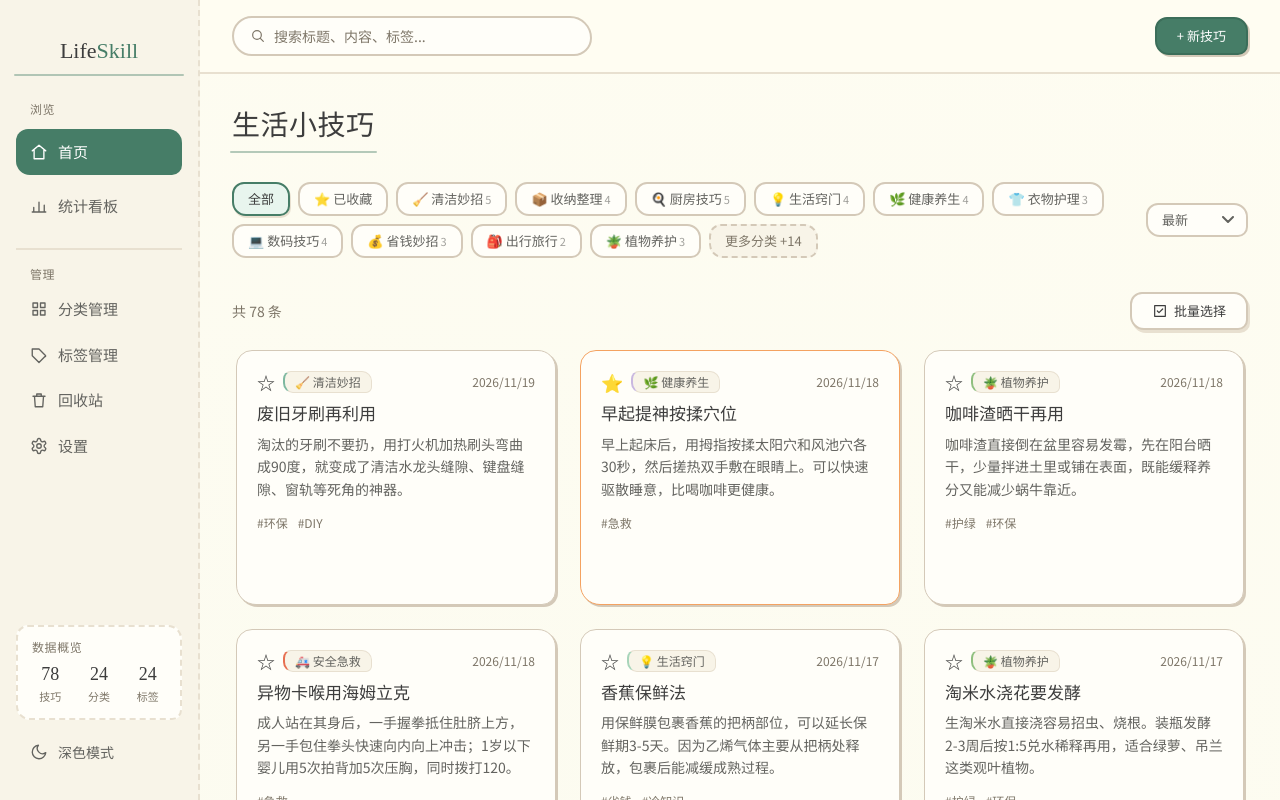
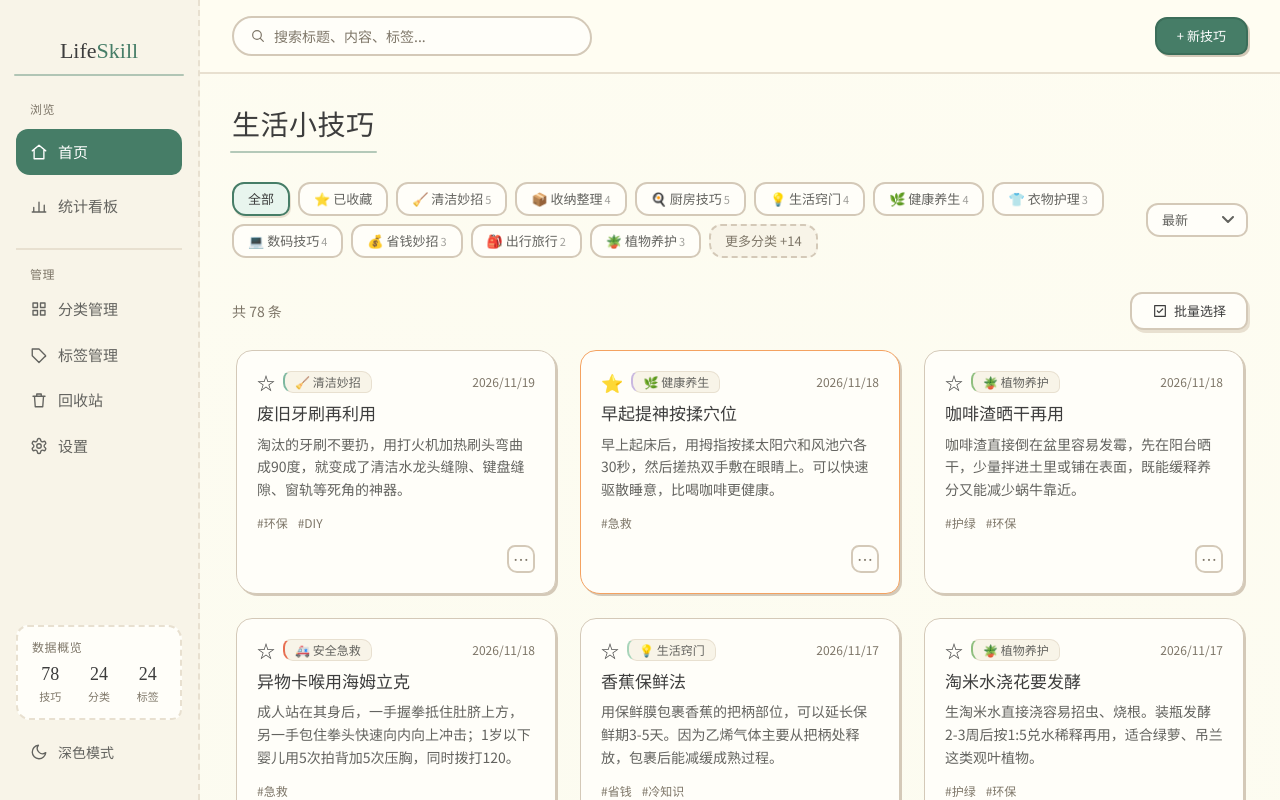
Before and after one commit to guhl0427/life-skill, a React (Vite) app: page / in a window 1280 px wide. Shown: the top 800 px of the page. Built offline with nearby package versions, Linux system fonts and the light colour scheme; a web font is replaced by a local one.

Commit message:
feat(ui): 卡片操作改为常驻更多菜单
桌面端不再依赖悬停显示编辑/删除，右下角常驻更多按钮，支持点击空白处或按 Esc 关闭，并同步更新删除流程测试。

```diff
--- a/src/components/TipCard.jsx
+++ b/src/components/TipCard.jsx
@@ -1,8 +1,8 @@
+import { useEffect, useRef, useState } from "react"
 import { Link, useNavigate } from "react-router-dom"
 import { useApp } from "../context/useApp"
 import { formatDate } from "../utils/format"
 import { getSnippet, splitByKeywords } from "../utils/search"
-import { btnOutline, btnDanger, btnSm } from "./ui"
 
 function highlightText(text, query) {
   const parts = splitByKeywords(text, query)
@@ -17,8 +17,26 @@ function highlightText(text, query) {
 export default function TipCard({ tip, search, showActions, onDelete, selectable, selected, onSelect }) {
   const { categoryMap, tagMap, toggleStar } = useApp()
   const navigate = useNavigate()
+  const [menuOpen, setMenuOpen] = useState(false)
+  const menuRef = useRef(null)
   const cat = categoryMap.get(tip.categoryId)
   const tipTags = (tip.tagIds || []).map((id) => tagMap.get(id)).filter(Boolean)
+
+  useEffect(() => {
+    if (!menuOpen) return
+    const onPointerDown = (e) => {
+      if (!menuRef.current?.contains(e.target)) setMenuOpen(false)
+    }
+    const onKeyDown = (e) => {
+      if (e.key === "Escape") setMenuOpen(false)
+    }
+    document.addEventListener("pointerdown", onPointerDown)
+    document.addEventListener("keydown", onKeyDown)
+    return () => {
+      document.removeEventListener("pointerdown", onPointerDown)
+      document.removeEventListener("keydown", onKeyDown)
+    }
+  }, [menuOpen])
 
   const handleStar = (e) => {
     e.preventDefault()
@@ -121,13 +139,44 @@ export default function TipCard({ tip, search, showActions, onDelete, selectable
         </div>
       )}
       {showActions && (
-        <div className="tip-card-footer mt-1 flex justify-end gap-2 opacity-0 transition-opacity duration-200 group-hover:opacity-100 group-focus-within:opacity-100 max-md:opacity-100">
-          <Link to={"/tips/" + tip.id + "/edit"} className={`${btnOutline} ${btnSm}`}>
-            编辑
-          </Link>
-          <button className={`${btnDanger} ${btnSm}`} onClick={() => onDelete?.(tip.id)}>
-            删除
-          </button>
+        <div className="mt-1 flex justify-end">
+          <div ref={menuRef} className="relative">
+            <button
+              type="button"
+              aria-label="更多操作"
+              aria-expanded={menuOpen}
+              onClick={(e) => {
+                e.stopPropagation()
+                setMenuOpen((v) => !v)
+              }}
+              className="flex h-7 w-7 items-center justify-center rounded-sketch-sm border-2 border-line bg-card text-base leading-none text-ink-faint transition-colors duration-200 hover:border-primary hover:text-ink"
+            >
+              ⋯
+            </button>
+            {menuOpen && (
+              <div
+                onClick={(e) => e.stopPropagation()}
+                className="absolute bottom-full right-0 z-20 mb-1 flex w-24 flex-col overflow-hidden rounded-sketch border-2 border-line bg-card p-1 shadow-ink-hover"
+              >
+                <Link
+                  to={"/tips/" + tip.id + "/edit"}
+                  className="rounded-sketch-sm px-2.5 py-1.5 text-left text-sm text-ink-soft transition-colors duration-200 hover:bg-primary-light hover:text-ink"
+                >
+                  编辑
+                </Link>
+                <button
+                  type="button"
+                  className="rounded-sketch-sm px-2.5 py-1.5 text-left text-sm text-danger transition-colors duration-200 hover:bg-accent-light"
+                  onClick={() => {
+                    setMenuOpen(false)
+                    onDelete?.(tip.id)
+                  }}
+                >
+                  删除
+                </button>
+              </div>
+            )}
+          </div>
         </div>
       )}
     </div>
--- a/src/index.css
+++ b/src/index.css
@@ -271,9 +271,6 @@
   }
 
   @media (hover: none) {
-    .tip-card-footer {
-      opacity: 1;
-    }
     .tip-card:hover {
       transform: none;
     }
```
Also changed, not shown: 1 other file (tests, documents, lock files or other folders).
